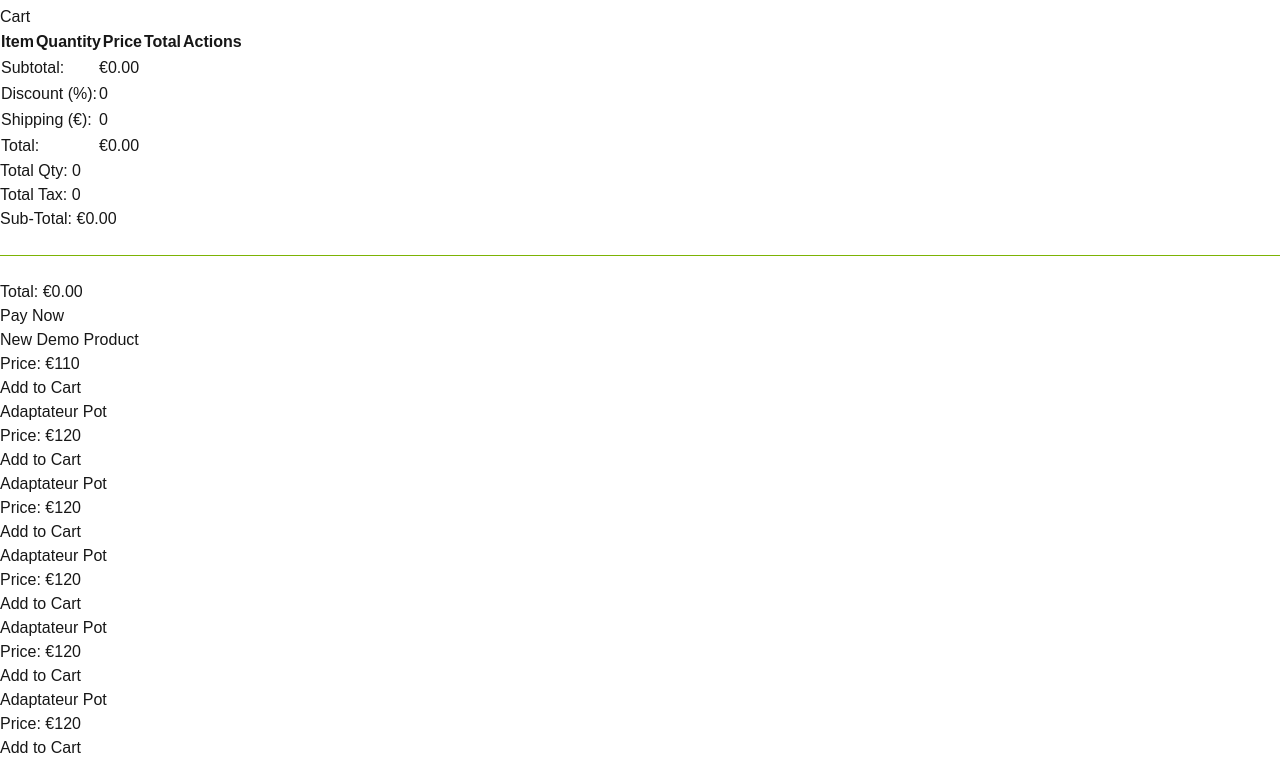
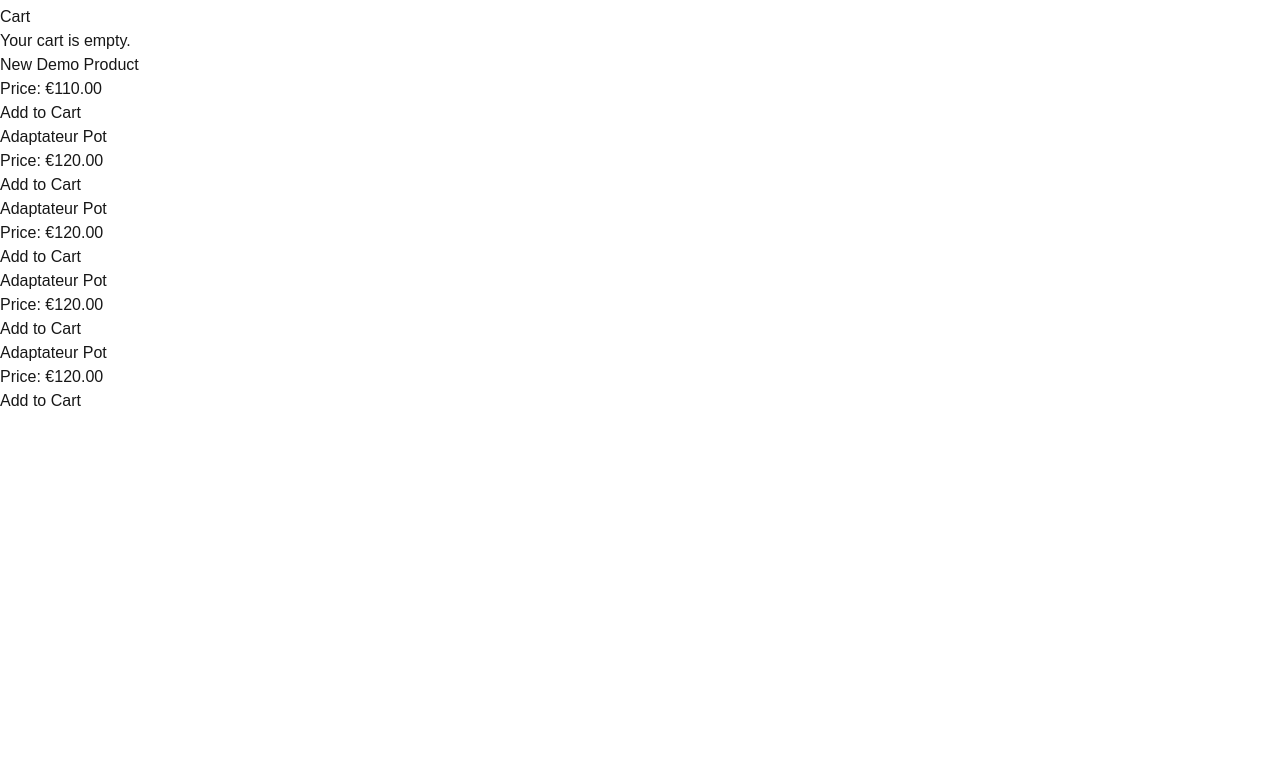
Before and after one commit to wafid19/POS-System, a Next.js app: page / in a window 1280 px wide. Shown: the part 912-1675 px from the top of the page. After the commit the page ends 1325 px from the top, so only its background shows below. Built offline with nearby package versions, Linux system fonts and the light colour scheme.

Commit message:
fix all caluclation bugs

```diff
--- a/src/app/components/Posbody.tsx
+++ b/src/app/components/Posbody.tsx
@@ -1,30 +1,26 @@
 "use client";
-import { Button, Divider } from "antd";
-import React from "react";
-import { useState } from "react";
+import { Button, Divider, Input } from "antd";
+import React, { useState } from "react";
 
 type Product = {
   id: number;
   name: string;
   price: number;
   qty: number;
+  tax?: number;
 };
 
 function Posbody() {
   const [cart, setCart] = useState<Product[]>([]);
   const [discount, setDiscount] = useState(0);
   const [shipping, setShipping] = useState(0);
-  const products = [
+
+  const products: Product[] = [
     { id: 1, name: "New Demo Product", price: 110, qty: 1, tax: 10 },
     { id: 2, name: "Adaptateur Pot", price: 120, qty: 1, tax: 0 },
     { id: 3, name: "Adaptateur Pot", price: 120, qty: 1, tax: 0 },
     { id: 4, name: "Adaptateur Pot", price: 120, qty: 1, tax: 0 },
     { id: 5, name: "Adaptateur Pot", price: 120, qty: 1, tax: 0 },
-    { id: 6, name: "Adaptateur Pot", price: 120, qty: 1, tax: 0 },
-    { id: 7, name: "Adaptateur Pot", price: 120, qty: 1, tax: 0 },
-    { id: 8, name: "Adaptateur Pot", price: 120, qty: 1, tax: 0 },
-    { id: 9, name: "Adaptateur Pot", price: 120, qty: 1, tax: 0 },
-    // Add more products as needed
   ];
 
   const addToCart = (product: Product) => {
@@ -40,14 +36,12 @@ function Posbody() {
     }
   };
 
-  // const updateQty = (id: number, qty: number) => {
-  //   setCart(cart.map((item) => (item.id === id ? { ...item, qty } : item)));
-  // };
-
   const updateQty = (id: number, qtyChange: number) => {
     setCart(
       cart.map((item) =>
-        item.id === id ? { ...item, qty: item.qty + qtyChange } : item
+        item.id === id
+          ? { ...item, qty: Math.max(1, item.qty + qtyChange) }
+          : item
       )
     );
   };
@@ -56,19 +50,23 @@ function Posbody() {
     setCart(cart.filter((item) => item.id !== id));
   };
 
-  const total = cart.reduce((sum, item) => sum + item.price * item.qty, 0);
-  const totalTax = cart.reduce((sum, item: any) => {
-    return sum + item.price * item.qty * (item.tax / 100);
-  }, 0);
+  const subtotal = cart.reduce((sum, item) => sum + item.price * item.qty, 0);
+  const totalTax = cart.reduce(
+    (sum, item) => sum + (item.price * item.qty * (item.tax || 0)) / 100,
+    0
+  );
+  const total = subtotal - (subtotal * discount) / 100 + shipping + totalTax;
 
   return (
-    <div>
-      <div>
-        <div className="min-h-screen bg-gray-100 p-4">
-          <div className="grid grid-cols-1 md:grid-cols-2 gap-4">
+    <div className="min-h-screen bg-gray-100 p-6">
+      <div className="grid grid-cols-1 md:grid-cols-2 gap-6">
         {/* Cart Section */}
-            <div className="bg-white p-4 rounded shadow">
-              <h2 className="text-xl font-bold mb-4">Cart</h2>
+        <div className="bg-white p-6 rounded shadow-lg">
+          <h2 className="text-2xl font-bold mb-6">Cart</h2>
+          {cart.length === 0 ? (
+            <p className="text-gray-500">Your cart is empty.</p>
+          ) : (
+            <>
               <table className="w-full border-collapse">
                 <thead>
                   <tr className="border-b">
@@ -80,49 +78,46 @@ function Posbody() {
                   </tr>
                 </thead>
                 <tbody>
-                  {cart.map((item: any) => (
+                  {cart.map((item) => (
                     <tr key={item.id} className="border-b">
-                      <div>
-                        <td className="p-2">{item.name}</td>
-                        <p className="p-2 text-gray-400">
-                          TAX: {item.tax} %(included)
+                      <td className="p-2">
+                        <p>{item.name}</p>
+                        <p className="text-sm text-gray-500">
+                          TAX: {item.tax || 0}%
                         </p>
-                      </div>
-                      <td className="p-2 gap-3">
+                      </td>
+                      <td className="p-2 text-center">
+                        <div className="flex items-center justify-center gap-2">
                           <button
                             onClick={() => updateQty(item.id, -1)}
-                          className="px-1 py-1 w-[40px] rounded border  text-white bg-green-600"
+                            className="px-2 py-1 bg-red-500 text-white rounded"
                           >
                             -
                           </button>
-                        <input
-                          type="number"
-                          value={item.qty}
-                          onChange={(e) =>
-                            updateQty(item.id, Number(e.target.value))
-                          }
-                          className="w-10 text-center border rounded"
-                        />
-
+                          <span>{item.qty}</span>
                           <button
                             onClick={() => updateQty(item.id, 1)}
-                          className="px-1 py-1 w-[40px] rounded border  text-white bg-green-600"
+                            className="px-2 py-1 bg-green-500 text-white rounded"
                           >
                             +
                           </button>
+                        </div>
                       </td>
-                      <td className="p-2">€{item.price.toFixed(2)}</td>
+                      <td className="p-2 text-center">
+                        €{item.price.toFixed(2)}
+                      </td>
                       <td className="p-2 text-center">
                         €
-                        {(item.price * item.qty * (1 + item.tax / 100)).toFixed(
-                          2
-                        )}
+                        {(
+                          item.price *
+                          item.qty *
+                          (1 + (item.tax || 0) / 100)
+                        ).toFixed(2)}
                       </td>
-
-                      <td className="p-2">
+                      <td className="p-2 text-center">
                         <button
                           onClick={() => removeItem(item.id)}
-                          className="text-red-500"
+                          className="text-red-600 hover:underline"
                         >
                           Remove
                         </button>
@@ -131,120 +126,66 @@ function Posbody() {
                   ))}
                 </tbody>
               </table>
+              <div className="mt-6">
                 <div className="flex justify-between items-center">
-                <div>
-                  <tr>
-                    <td colSpan={3} className="text-right font-bold p-2">
-                      Subtotal:
-                    </td>
-                    <td className="p-2 font-bold">
-                      €
-                      {cart
-                        .reduce((acc, item) => acc + item.price * item.qty, 0)
-                        .toFixed(2)}
-                    </td>
-                    <td></td>
-                  </tr>
-                  <tr>
-                    <td colSpan={3} className="text-right font-bold p-2">
-                      Discount (%):
-                    </td>
-                    <td className="p-2">
-                      <input
+                  <span className="font-bold">Subtotal:</span>
+                  <span>€{subtotal.toFixed(2)}</span>
+                </div>
+                <div className="flex justify-between items-center">
+                  <span className="font-bold">Total Tax:</span>
+                  <span>€{totalTax.toFixed(2)}</span>
+                </div>
+                <div className="flex justify-between items-center">
+                  <span className="font-bold">Total Quantity:</span>
+                  <span>{cart.reduce((sum, item) => sum + item.qty, 0)}</span>
+                </div>
+                <div className="flex flex-col ">
+                  <span className="font-bold">Discount (%):</span>
+                  <Input
                     type="number"
                     value={discount}
                     onChange={(e) => setDiscount(Number(e.target.value))}
-                        className="w-full text-center border rounded"
+                    className="w-2/4 text-center border rounded"
                   />
-                    </td>
-                    <td></td>
-                  </tr>
-                  <tr>
-                    <td colSpan={3} className="text-right font-bold p-2">
-                      Shipping (€):
-                    </td>
-                    <td className="p-2">
-                      <input
+                </div>
+
+                <div className="flex flex-col ">
+                  <span className="font-bold">Shipping (€):</span>
+                  <Input
                     type="number"
                     value={shipping}
                     onChange={(e) => setShipping(Number(e.target.value))}
-                        className="w-full text-center border rounded"
+                    className="w-2/4 text-center border rounded"
                   />
-                    </td>
-                    <td></td>
-                  </tr>
-                  <tr>
-                    <td colSpan={3} className="text-right font-bold p-2">
-                      Total:
-                    </td>
-                    <td className="p-2 font-bold">
-                      €
-                      {(
-                        cart.reduce(
-                          (acc, item) => acc + item.price * item.qty,
-                          0
-                        ) -
-                        cart.reduce(
-                          (acc, item) => acc + item.price * item.qty,
-                          0
-                        ) *
-                          (discount / 100) +
-                        shipping
-                      ).toFixed(2)}
-                    </td>
-                    <td></td>
-                  </tr>
                 </div>
-                <div>
-                  <p>Total Qty: {cart.length}</p>
-                  <p>Total Tax: {totalTax}</p>
-                  <p>
-                    Sub-Total: €
-                    {cart
-                      .reduce((acc, item) => acc + item.price * item.qty, 0)
-                      .toFixed(2)}
-                  </p>
-                  <Divider
-                    style={{ borderColor: "#7cb305" }}
-                    className="m-1"
-                  ></Divider>
-                  <p className="font-semibold">
-                    Total: €
-                    {(
-                      cart.reduce(
-                        (acc, item) => acc + item.price * item.qty,
-                        0
-                      ) -
-                      cart.reduce(
-                        (acc, item) => acc + item.price * item.qty,
-                        0
-                      ) *
-                        (discount / 100) +
-                      shipping +
-                      totalTax
-                    ).toFixed(2)}
-                  </p>
+                <div className="flex items-center mt-4">
+                  <span className="text-lg font-bold">Total: </span>
+                  <span className="text-lg font-bold">
+                    € {total.toFixed(2)}
+                  </span>
                 </div>
               </div>
-              <div className="mt-4">
-                <button className="bg-green-500 text-white px-4 py-2 mt-2 rounded">
+              <div className="mt-6 text-center">
+                <button className="bg-green-600 text-white px-4 py-2 rounded shadow">
                   Pay Now
                 </button>
               </div>
+            </>
+          )}
         </div>
 
         {/* Product Grid */}
-            <div className="grid grid-cols-2 gap-4">
+        <div className="grid grid-cols-1 sm:grid-cols-2 gap-4">
           {products.map((product) => (
             <div
               key={product.id}
-                  className="bg-white p-4 rounded shadow flex flex-col items-center"
+              className="bg-white p-6 rounded shadow flex flex-col items-center text-center"
             >
-                  <h3 className="text-lg font-bold">{product.name}</h3>
-                  <p>Price: €{product.price}</p>
+              <h3 className="text-lg font-bold mb-2">{product.name}</h3>
+              <p className="mb-2">Price: €{product.price.toFixed(2)}</p>
               <button
                 onClick={() => addToCart(product)}
-                    className="bg-blue-500 text-white px-4 py-2 mt-2 rounded"
+                className="bg-blue-500 text-white px-4 py-2 rounded shadow hover:bg-blue-600"
               >
                 Add to Cart
               </button>
@@ -253,8 +194,6 @@ function Posbody() {
         </div>
       </div>
     </div>
-      </div>
-    </div>
   );
 }
 
```
Lines whose indentation alone changed are shown as unchanged.
